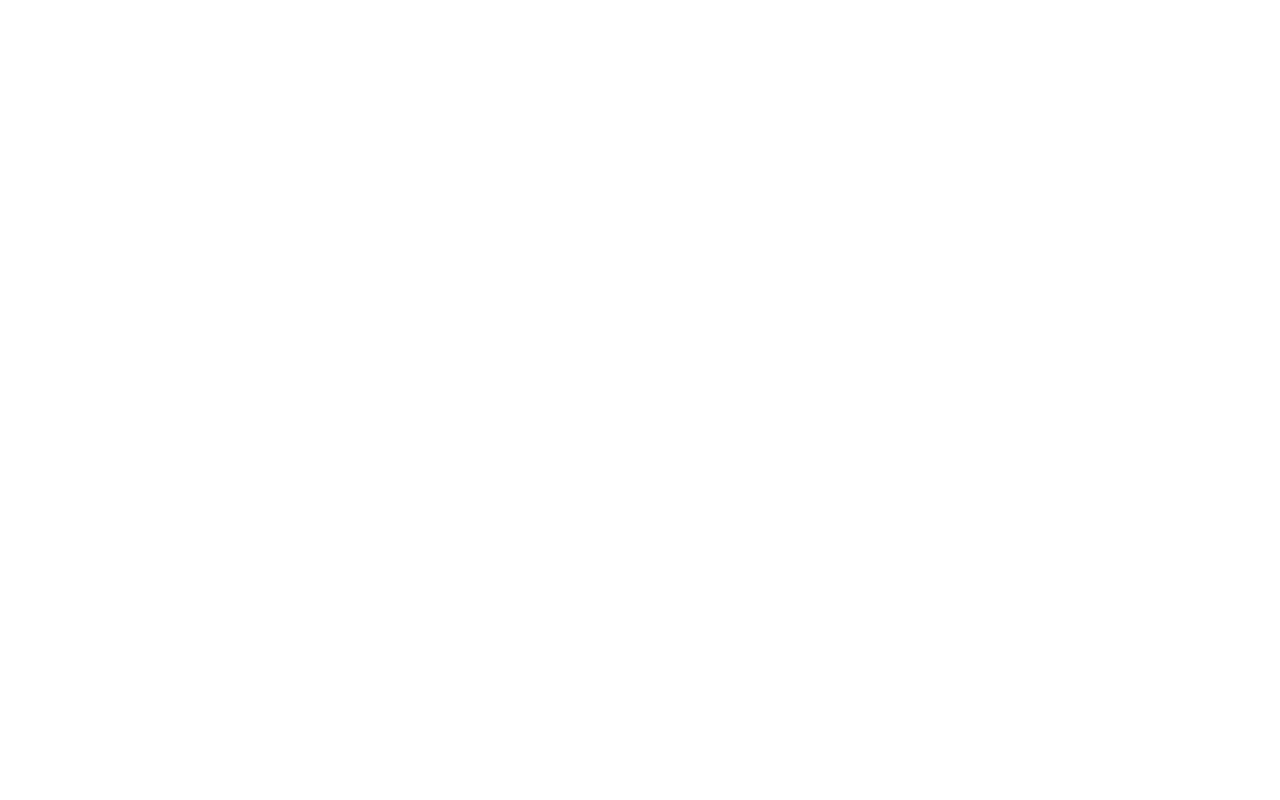
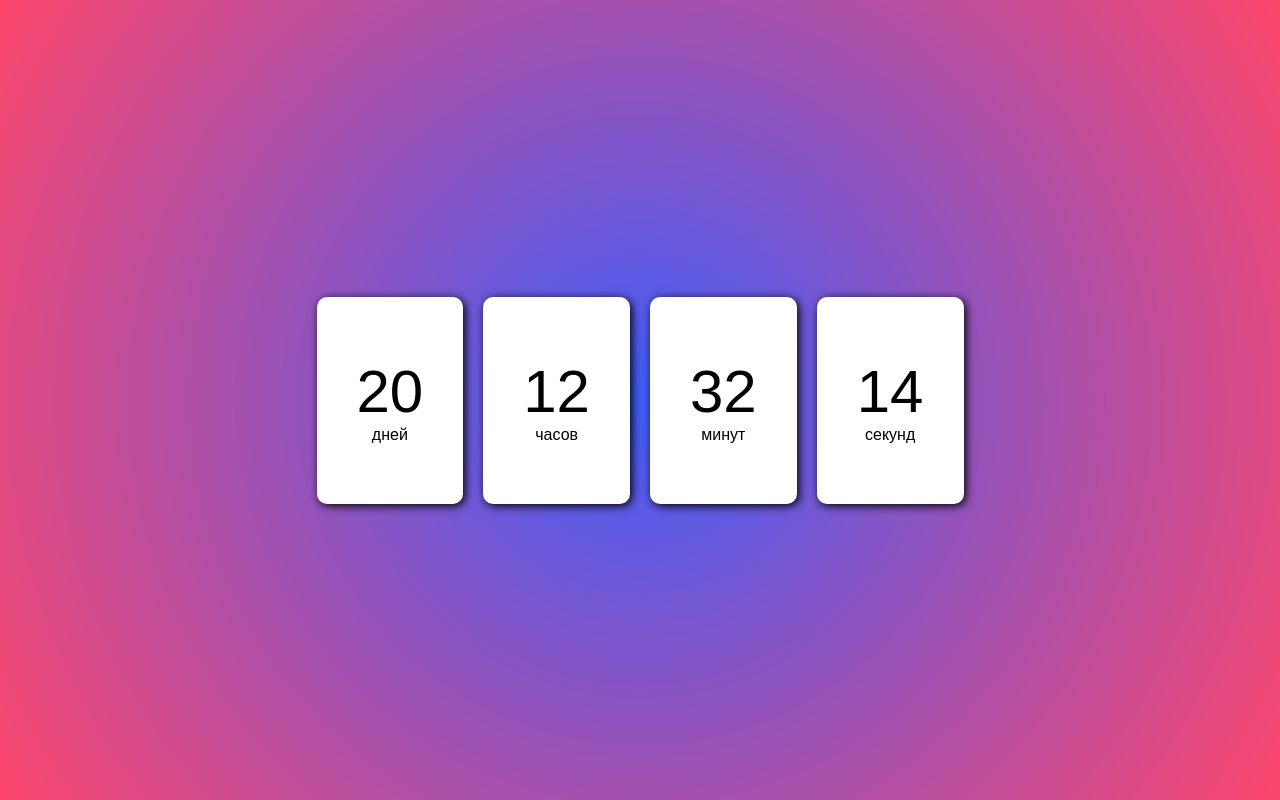
Before and after one commit to Pantheleymon/Timer, a plain HTML site: page index.html in a window 1280 px wide. Drawn offline with Linux system fonts and the light colour scheme.

Commit message:
Верстка и стилизация

```diff
--- a/index.html
+++ b/index.html
@@ -4,11 +4,21 @@
     <meta charset="UTF-8">
     <meta http-equiv="X-UA-Compatible" content="IE=edge">
     <meta name="viewport" content="width=device-width, initial-scale=1.0">
-    <title>Document</title>
+    <link rel="stylesheet" href="style.css">
+
+    <title>Timer</title>
 </head>
 <body>
 
+    <div class="container">
+        <div class="timer">
+            <div class="timer__block"><span class="timer__block_num">20</span><br/><span class="timer__block_text">дней</span></div>
+            <div class="timer__block"><span class="timer__block_num">12</span><br/><span class="timer__block_text">часов</span></div>
+            <div class="timer__block"><span class="timer__block_num">32</span><br/><span class="timer__block_text">минут</span></div>
+            <div class="timer__block"><span class="timer__block_num">14</span><br/><span class="timer__block_text">секунд</span></div>
+        </div>
+    </div>
 
-    <script src="script.js">e</script>
+    <script src="script.js"></script>
 </body>
 </html>
--- a/style.css
+++ b/style.css
@@ -2,4 +2,45 @@
     margin: 0;
     padding: 0;
     box-sizing: border-box;
+    font-family: Arial, Helvetica, sans-serif;
 }
+
+.container {
+    width: 100%;
+    min-height: 100vh;
+    padding: 10px;
+    background: rgb(63,94,251);
+    background: -moz-radial-gradient(circle, rgba(63,94,251,1) 0%, rgba(252,70,107,1) 100%);
+    background: -webkit-radial-gradient(circle, rgba(63,94,251,1) 0%, rgba(252,70,107,1) 100%);
+    background: radial-gradient(circle, rgba(63,94,251,1) 0%, rgba(252,70,107,1) 100%);
+    filter: progid:DXImageTransform.Microsoft.gradient(startColorstr="#3f5efb",endColorstr="#fc466b",GradientType=1);
+
+    display: flex;
+    justify-content: center;
+    align-items: center;
+}
+
+.timer {
+    display: flex;
+    justify-content: center;
+    align-items: center;
+}
+
+.timer__block {
+    text-align: center;
+    padding: 60px 40px;
+    margin: 10px;
+    border-radius: 10px;
+    -webkit-border-radius: 10px;
+    -moz-border-radius: 10px;
+    -ms-border-radius: 10px;
+    -o-border-radius: 10px;
+
+
+    background-color: #fff;
+    box-shadow: 2px 2px 10px 0 #000;
+}
+
+.timer__block_num {
+    font-size: 60px;
+}
```
